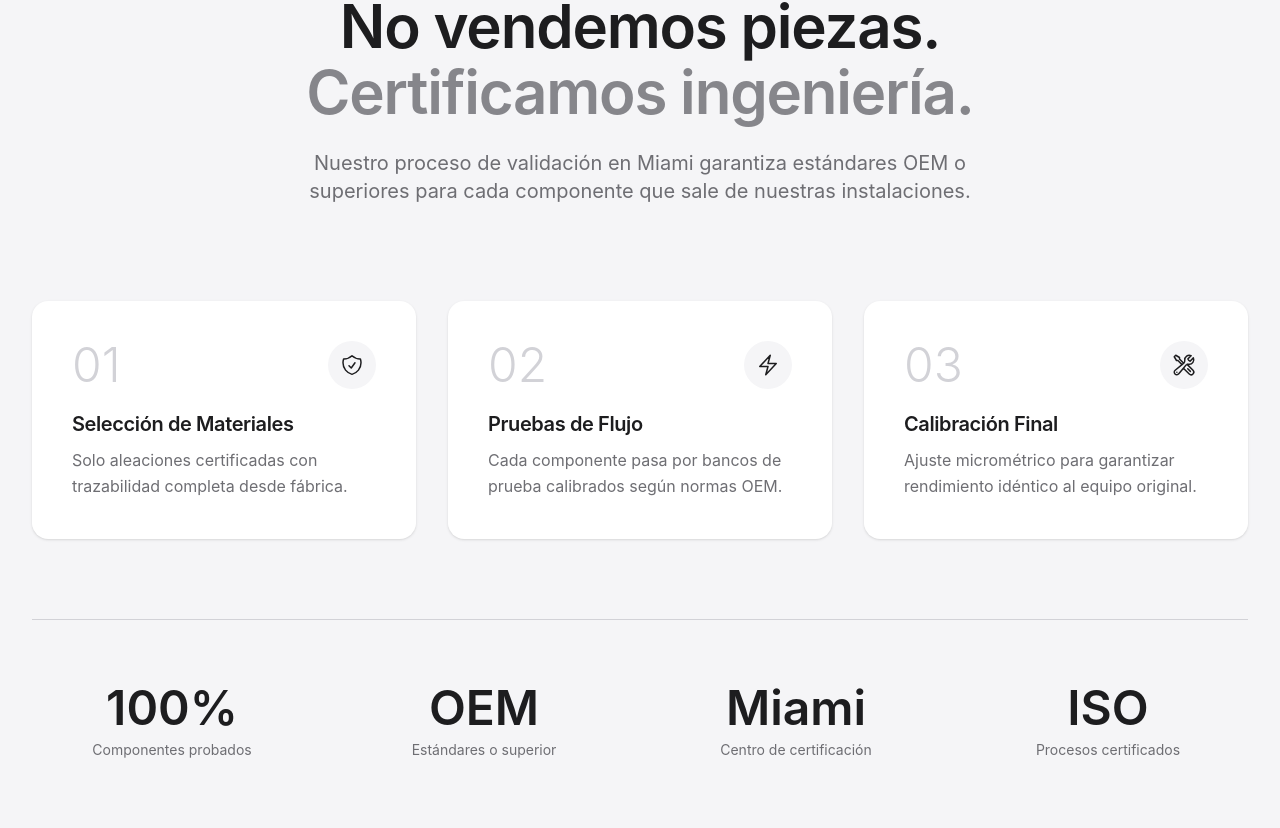
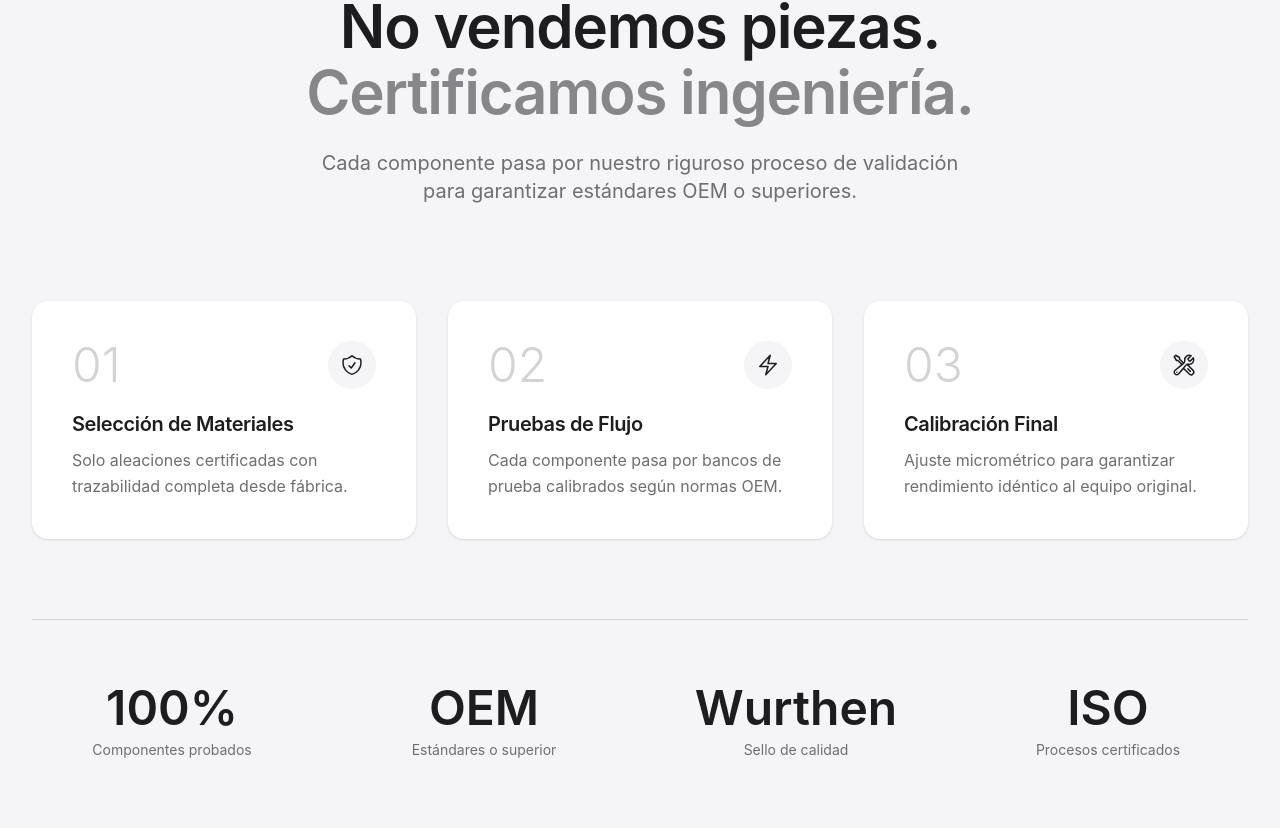
Before and after one commit to digitalxphere/wurthen, a React (Vite) app: page / in a window 1280 px wide. Shown: the part 1252-2080 px from the top of the page. Built offline with nearby package versions, Linux system fonts and the light colour scheme.

Commit message:
copy: Remove Miami branding, focus on Wurthen certification quality

```diff
--- a/src/components/CertificationSection.jsx
+++ b/src/components/CertificationSection.jsx
@@ -54,8 +54,8 @@ export default function CertificationSection() {
                         <span className="text-[#86868b]">Certificamos ingeniería.</span>
                     </h2>
                     <p className="text-xl text-[#6e6e73] max-w-2xl mx-auto">
-                        Nuestro proceso de validación en Miami garantiza estándares OEM o superiores
-                        para cada componente que sale de nuestras instalaciones.
+                        Cada componente pasa por nuestro riguroso proceso de validación
+                        para garantizar estándares OEM o superiores.
                     </p>
                 </motion.div>
 
@@ -109,8 +109,8 @@ export default function CertificationSection() {
                             <p className="text-sm text-[#6e6e73]">Estándares o superior</p>
                         </div>
                         <div className="text-center">
-                            <p className="text-4xl md:text-5xl font-semibold text-[#1d1d1f] mb-2">Miami</p>
-                            <p className="text-sm text-[#6e6e73]">Centro de certificación</p>
+                            <p className="text-4xl md:text-5xl font-semibold text-[#1d1d1f] mb-2">Wurthen</p>
+                            <p className="text-sm text-[#6e6e73]">Sello de calidad</p>
                         </div>
                         <div className="text-center">
                             <p className="text-4xl md:text-5xl font-semibold text-[#1d1d1f] mb-2">ISO</p>
--- a/src/components/DistributionSection.jsx
+++ b/src/components/DistributionSection.jsx
@@ -17,12 +17,12 @@ export default function DistributionSection() {
                             DISTRIBUCIÓN LATAM
                         </p>
                         <h2 className="text-4xl md:text-5xl font-semibold text-[#1d1d1f] tracking-tight leading-tight mb-6">
-                            Desde Miami.
+                            Logística ágil.
                             <br />
                             <span className="text-[#86868b]">Para toda la región.</span>
                         </h2>
                         <p className="text-xl text-[#6e6e73] leading-relaxed mb-8">
-                            Nuestra ubicación estratégica en Miami nos permite ofrecer tiempos de entrega
+                            Nuestra red logística desde Estados Unidos nos permite ofrecer tiempos de entrega
                             competitivos a todo Latinoamérica, con soporte técnico bilingüe y documentación
                             completa para importación.
                         </p>
```
